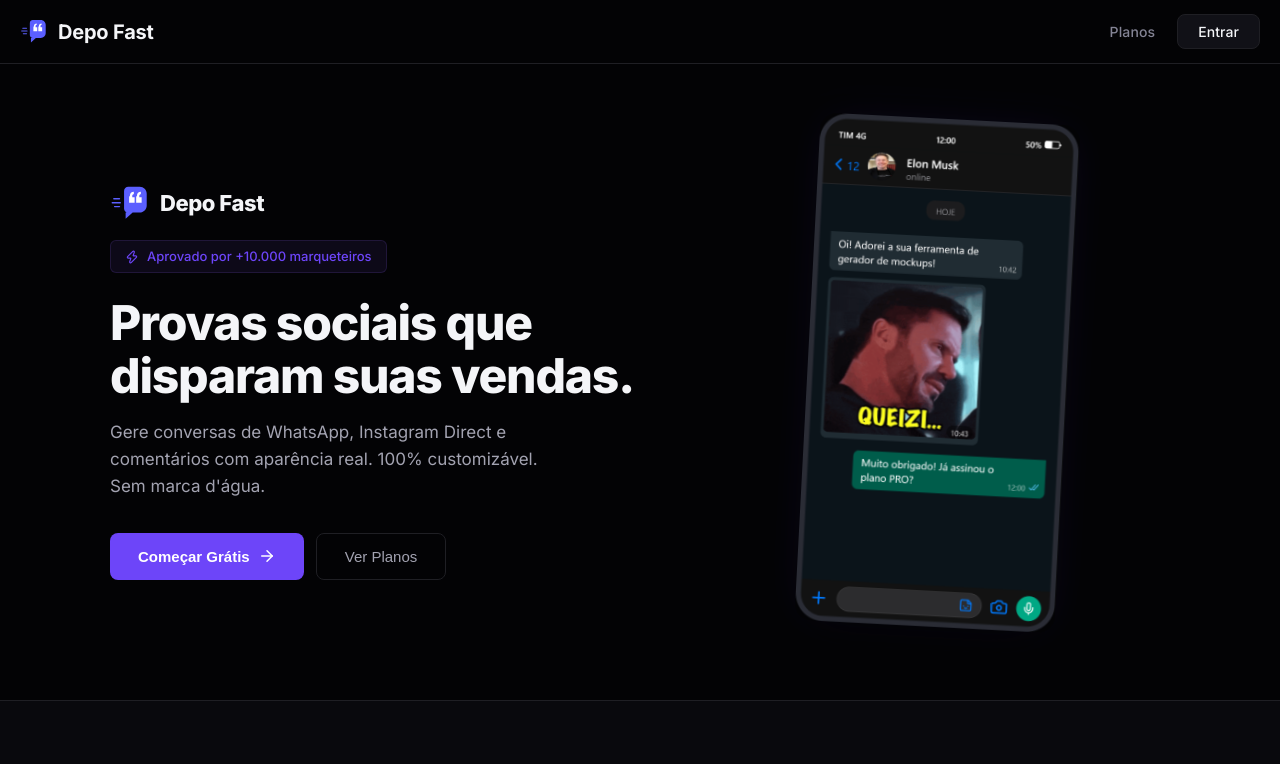
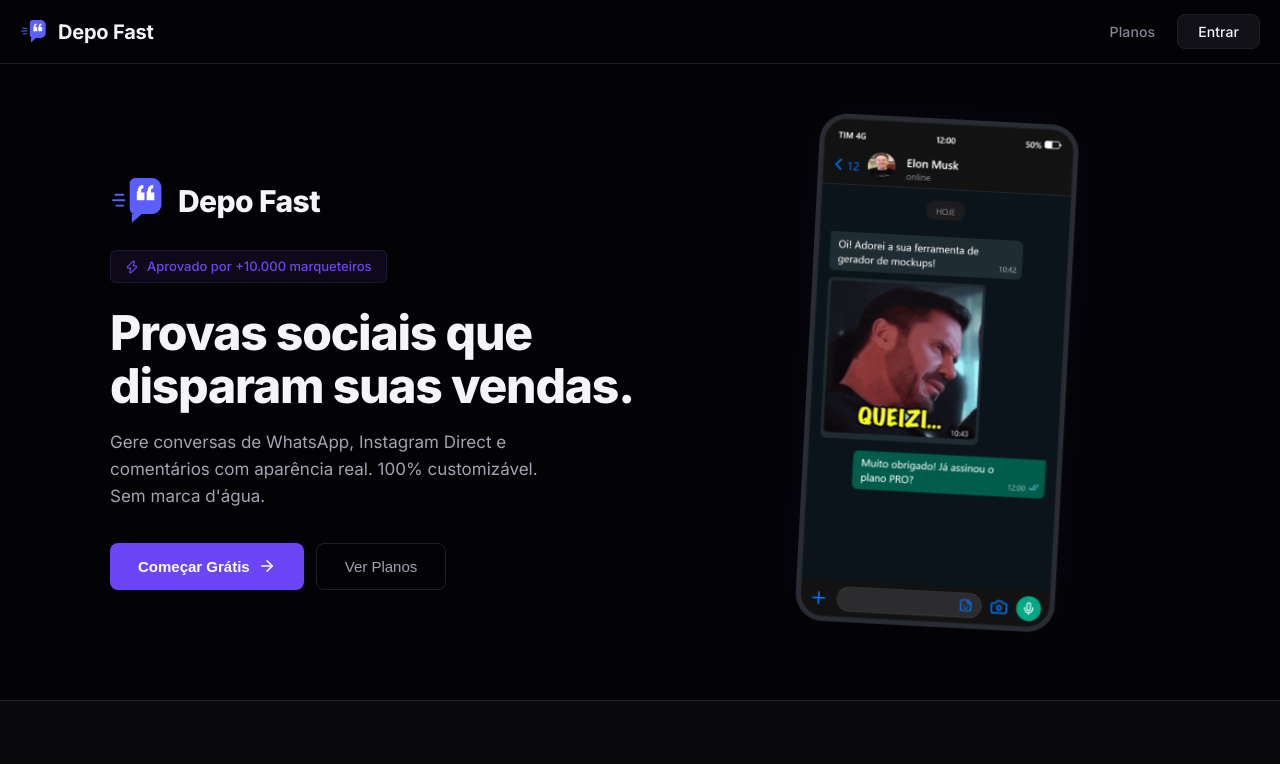
Before and after one commit to davicomercial2015-dot/gerador, a React (Vite) app: page / in a window 1280 px wide. Shown: the top 764 px of the page. Built offline with nearby package versions, Linux system fonts and the light colour scheme.

Commit message:
fix: increase hero logo and brand name size

```diff
--- a/src/pages/LandingPage.jsx
+++ b/src/pages/LandingPage.jsx
@@ -73,9 +73,9 @@
 
         {/* Left: Copy */}
         <div style={{ flex: '1 1 380px', minWidth: '280px' }}>
-          <div style={{ display: 'flex', alignItems: 'center', gap: '10px', marginBottom: '16px', '--i': 0 }}>
-            <img src="/download.svg" alt="Depo Fast" style={{ width: '40px', height: '40px' }} />
-            <span style={{ fontSize: '22px', fontWeight: '800', letterSpacing: '-0.02em', color: 'var(--text-primary)' }}>Depo Fast</span>
+          <div style={{ display: 'flex', alignItems: 'center', gap: '12px', marginBottom: '20px', '--i': 0 }}>
+            <img src="/download.svg" alt="Depo Fast" style={{ width: '56px', height: '56px' }} />
+            <span style={{ fontSize: '30px', fontWeight: '800', letterSpacing: '-0.02em', color: 'var(--text-primary)' }}>Depo Fast</span>
           </div>
           <div style={{ display: 'inline-flex', alignItems: 'center', gap: '8px', backgroundColor: 'rgba(139, 92, 246, 0.08)', color: 'var(--accent-primary)', padding: '6px 14px', borderRadius: '6px', fontSize: '13px', fontWeight: '500', marginBottom: '24px', border: '1px solid rgba(139, 92, 246, 0.15)', '--i': 0 }}>
             <Zap size={14} /> Aprovado por +10.000 marqueteiros
```
